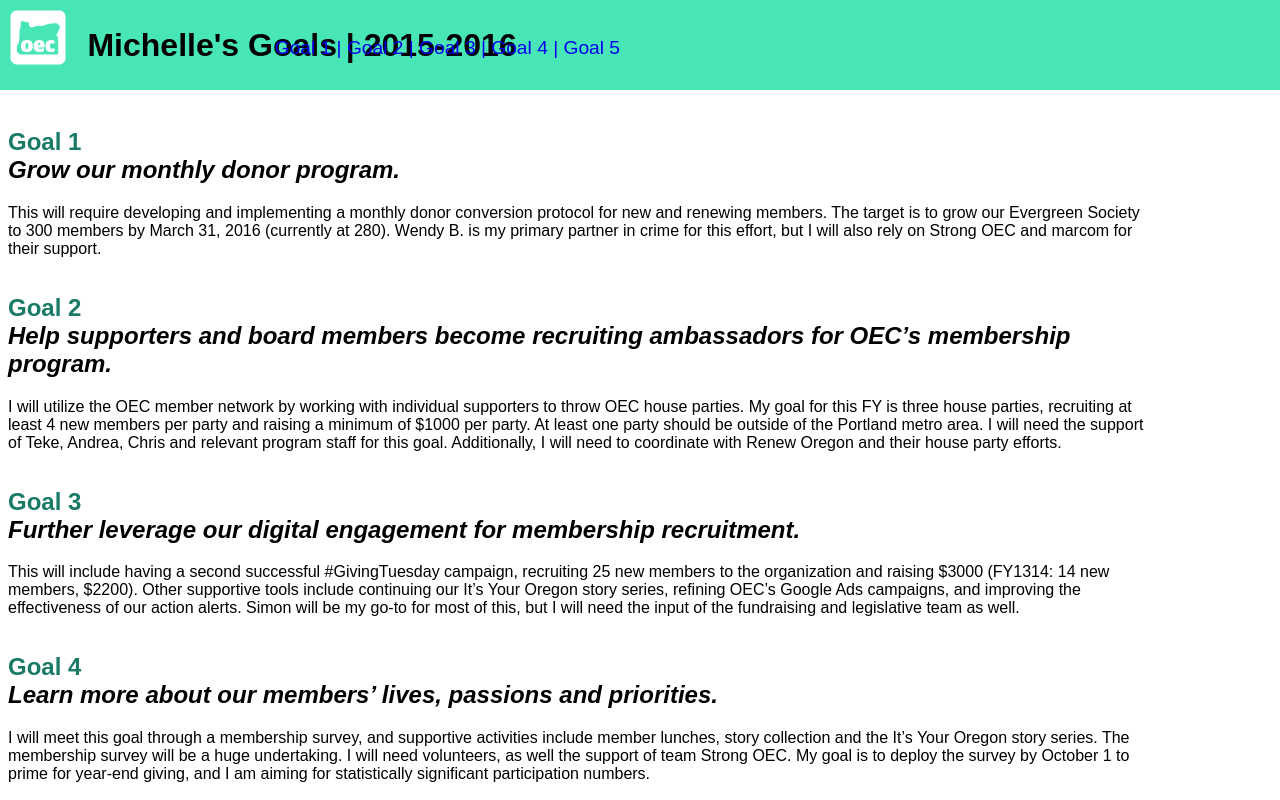
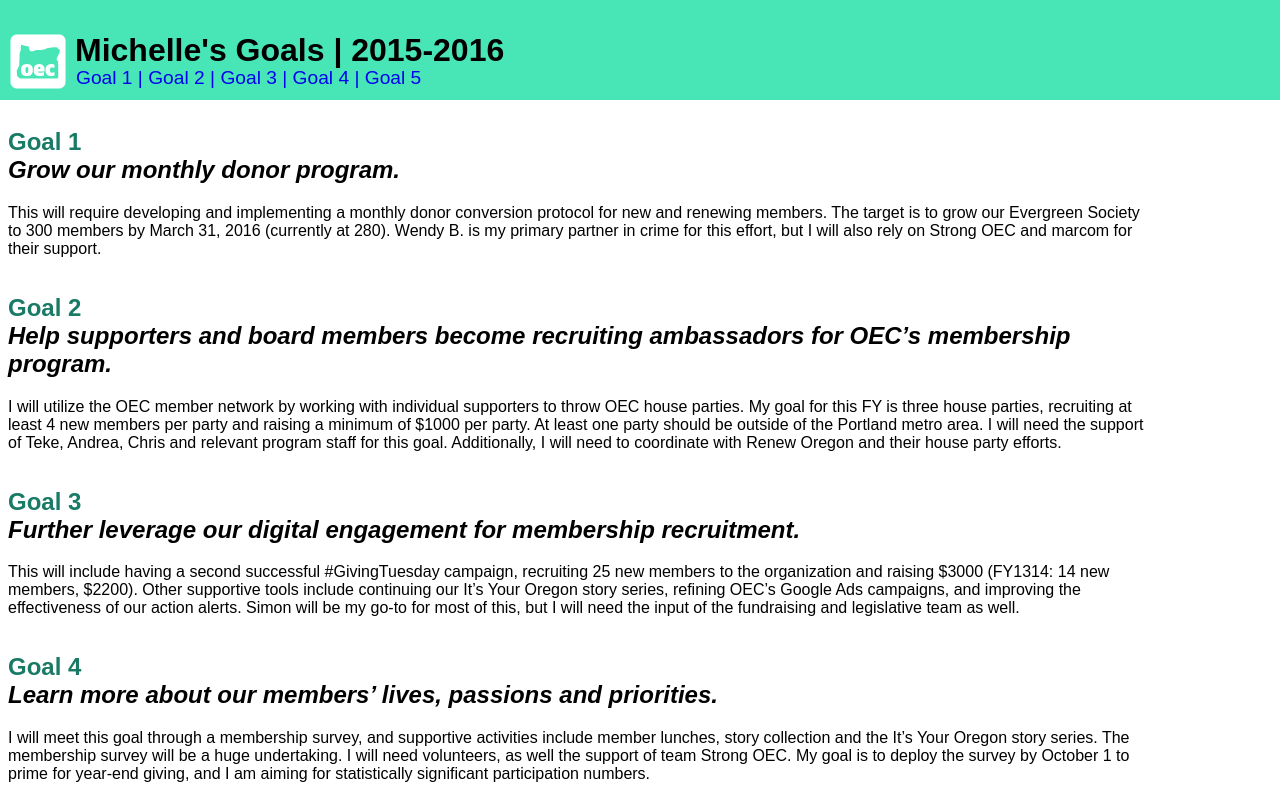
Before and after one commit to Maverbelle/OECgoals, a plain HTML site: page index.html in a window 1280 px wide. Shown: the top 800 px of the page. Drawn offline with Linux system fonts and the light colour scheme.

Commit message:
layout fixes

```diff
--- a/css/main.css
+++ b/css/main.css
@@ -1,19 +1,40 @@
+
+/*mobile first*/
 
 html {
   font-family: sans-serif;
 }
 
 h1 {
-  margin-left: 5%;
   width: 100%;
   top: 0;
-  font-size: 2.0em;
+  font-size: 1.5em;
+  margin-left: 20px;
+
 }
 
+nav {
+  display: flex;
+  position: fixed;
+  justify-content: flex-start;
+  top: 2.5rem;
+  width: 100%;
+  left: 2.25rem;
+}
+
+.mainNav {
+  font-size: 0.8rem;
+}
+
+
 .logo {
-  margin-left: 10px;
-  margin-top: 10px;
+  display: flex;
+  position: fixed;
+  justify-content: flex-start;
+  padding: 5px;
+  margin-top: .5rem;
 }
+
 .highlight {
   color: #197A66;
 }
@@ -28,6 +49,8 @@ h1 {
 .stickyHeader {
     display: flex;
     position: fixed;
+    flex-flow: row wrap;
+    justify-content: flex-start;
     width: 100%;
     top: 0;
     left: 0;
@@ -41,18 +64,7 @@ h1 {
   z-index: -5;
 }
 
-.mainNav {
-  display: flex;
-  position: fixed;
-  justify-content: flex-end;
-  top: 18px;
-    margin-right: 1rem;
-    align-items: right;
-    width: 50%;
-    font-size: 1.2em;
-    margin-left: -20px;
 
-}
   li {
     display: inline;
     top: 0;
@@ -63,22 +75,54 @@ li a {
     }
 
     .anchor{
-      display: block;
+      display: flex;
       height: 170px; /*same height as header*/
       margin-top: -170px; /*same height as header*/
       visibility: hidden;
     }
 
-/*span:first-of-type   {
-      display: block;
-      height: 100px;
-      margin-top: 150px;
-      visibility: hidden;
+.title {
+  padding: 5px;
+  margin-left: 50px;
+}
+
+@media only screen
+  and (min-width: 500px) {
+
+
+.mainNav {
+      justify-content: flex-end;
+      top: 5%;
+      right: 1%;
+      width: 50%;
+      font-size: 1.5em;
     }
 
-    */
+    h1 {
+      width: 100%;
+      font-size: 2.0em;
+      margin-left: 20px;
+    }
 
+    .logo {
+      display: flex;
+      position: fixed;
+      justify-content: flex-start;
+      padding: 5px;
+      margin-left: 5px;
+      margin-top: 1.8rem;
+    }
+    nav {
+      display: flex;
+      position: fixed;
+      justify-content: flex-start;
+      top: 3rem;
+      width: 100%;
+      left: 2.25rem;
+    }
 
-.style {
-  color: blue;
+ul {
+    font-size: 0.8em;
+
 }
+}
--- a/index.html
+++ b/index.html
@@ -7,14 +7,15 @@
   <meta charset="utf-8">
 
 </head>
-
+<body>
 <header>
   <div class="stickyHeader">
-    <article class="logo"><img src="img/transparentlogo-01.png"></article>
+    <article class="logo"><a href="http://maverbelle.github.io/OECgoals"><img src="img/transparentlogo-01.png"></a>
+    </article>
     <article class="title">
     <h1>Michelle's Goals | 2015-2016</h1>
     </article>
-  <article class="mainNav">
+    <article class="mainNav">
     <nav>
       <ul>
         <li><a href="#Goal1"> Goal 1 | </a></li>
@@ -27,7 +28,7 @@
   </div>
 </header>
 
-<body>
+
 
   <div class="goals">
     <span class="anchor" id="Goal1"></span>
@@ -48,10 +49,11 @@
 
   </div>
 
-</body>
+
 
 <footer>
 
 </footer>
 
+
 </html>
```
